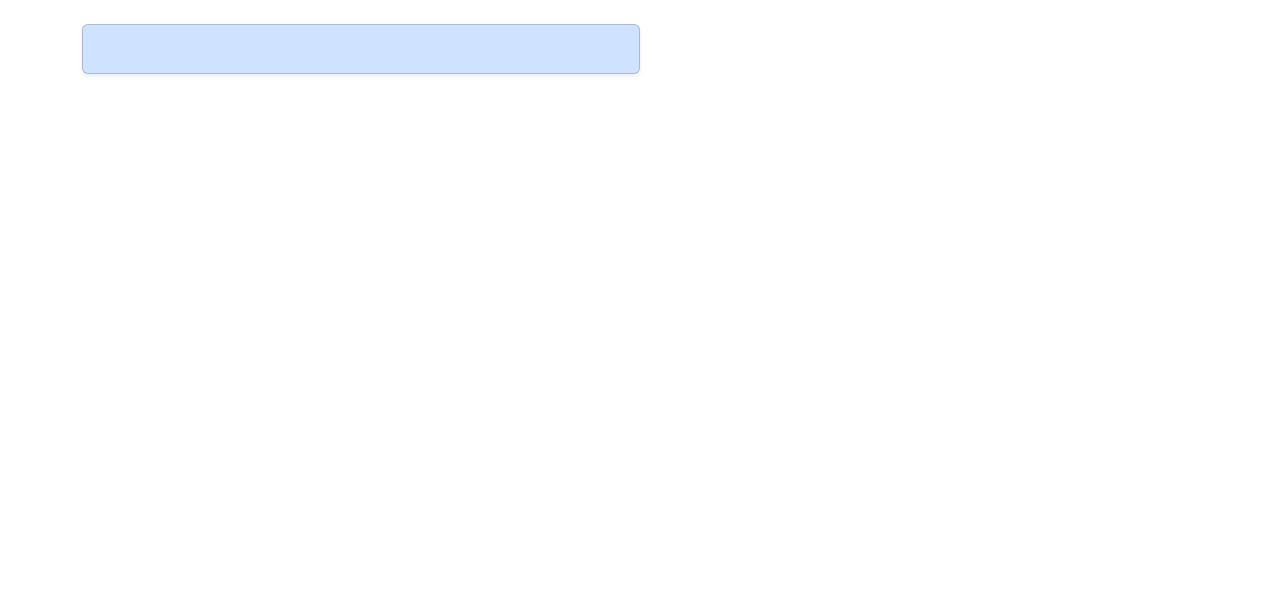
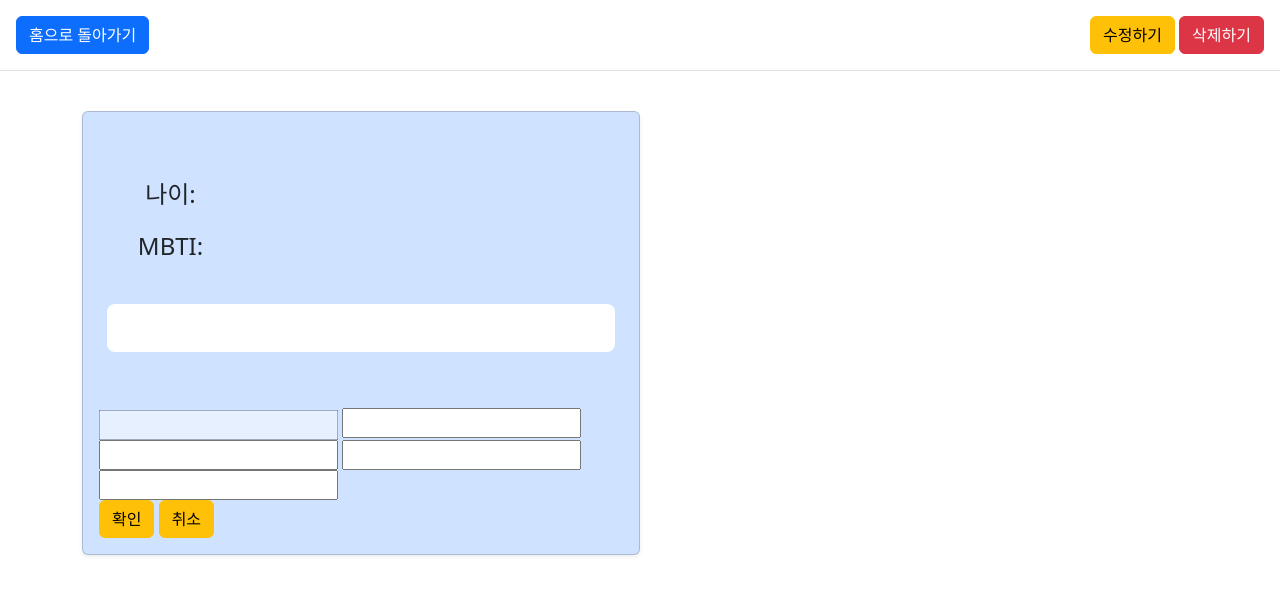
Before and after one commit to 34-43/6candoit, a plain HTML site: page sub/sub_page.html in a window 1280 px wide. Drawn offline with nearby package versions, Linux system fonts and the light colour scheme; no server answers.

Commit message:
feat: 서브페이지 디자인 조금 추가

```diff
--- a/sub/sub_page.html
+++ b/sub/sub_page.html
@@ -4,20 +4,59 @@
 <head>
     <meta charset="UTF-8">
     <meta name="viewport" content="width=device-width, initial-scale=1.0">
-    <title>~을 소개합니다</title>
+    <title>팀원 소개 페이지</title>
+    <link rel="icon" href="../IMG/favicon.svg">
     <script src="https://ajax.googleapis.com/ajax/libs/jquery/3.4.1/jquery.min.js"></script>
     <script src="firebase_sub.js" type="module"></script>
-    <link href="https://cdn.jsdelivr.net/npm/bootstrap@5.3.3/dist/css/bootstrap.min.css" rel="stylesheet" integrity="sha384-QWTKZyjpPEjISv5WaRU9OFeRpok6YctnYmDr5pNlyT2bRjXh0JMhjY6hW+ALEwIH" crossorigin="anonymous">
+    <link href="https://cdn.jsdelivr.net/npm/bootstrap@5.3.3/dist/css/bootstrap.min.css" rel="stylesheet"
+        integrity="sha384-QWTKZyjpPEjISv5WaRU9OFeRpok6YctnYmDr5pNlyT2bRjXh0JMhjY6hW+ALEwIH" crossorigin="anonymous">
+    <script>
+        const urlSearch = new URLSearchParams(window.location.search);
+        parsedId = urlSearch.get('id');
+        document.title = parsedId + " 팀원을 소개합니다!";
+    </script>
 </head>
 
 <body>
+    <header class="p-3 mb-3 border-bottom text-end">
+        <button type="button" class="btn btn-primary float-start" id="back-home">홈으로 돌아가기</button>
+        <div class="placeholder btn invisible"></div>
+        <button type="button" class="btn btn-warning" id="upd">수정하기</button>
+        <button type="button" class="btn btn-danger" id="del">삭제하기</button>
+    </header>
     <div class="container flex-column py-4">
-        <div class="card bg-primary-subtle w-50 shadow-sm">
-            <div class="card-body">
-                <p id="name"></p>
-                <p id="age"></p>
-                <p id="mbti"></p>
-                <p id="habit"></p>
+        <div class=" flex card bg-primary-subtle w-50 shadow-sm">
+            <div class="card-body p-4 text-center" id="yes">
+                <div class="grid row">
+                    <div class="col p-4 fs-4">
+                        <div class="row">
+                            <p id="name" class="fs-3"></p>
+                        </div>
+                        <div class="row">
+                            <div class="col">
+                                <p>나이:</p>
+                                <p>MBTI:</p>
+                            </div>
+                            <div class="col">
+                                <p id="age"></p>
+                                <p id="mbti"></p>
+                            </div>
+                        </div>
+                    </div>
+                    <div id="img" class="col rounded-3"></div>
+                </div>
+                <p id="habit" class="p-4 bg-white rounded-3"></p>
+            </div>
+            <div class="card-body" id="no">
+                <div class="placeholder"><input id="f-img"></input></div>
+                <input id="f-name"></input>
+                <input id="f-age"></input>
+                <input id="f-mbti"></input>
+                <input id="f-habit"></input>
+                <div>
+                    <button type="button" class="btn btn-warning" id="upd-ok">확인</button>
+                    <button type="button" class="btn btn-warning" id="upd-no">취소</button>
+                </div>
             </div>
         </div>
     </div>
```
